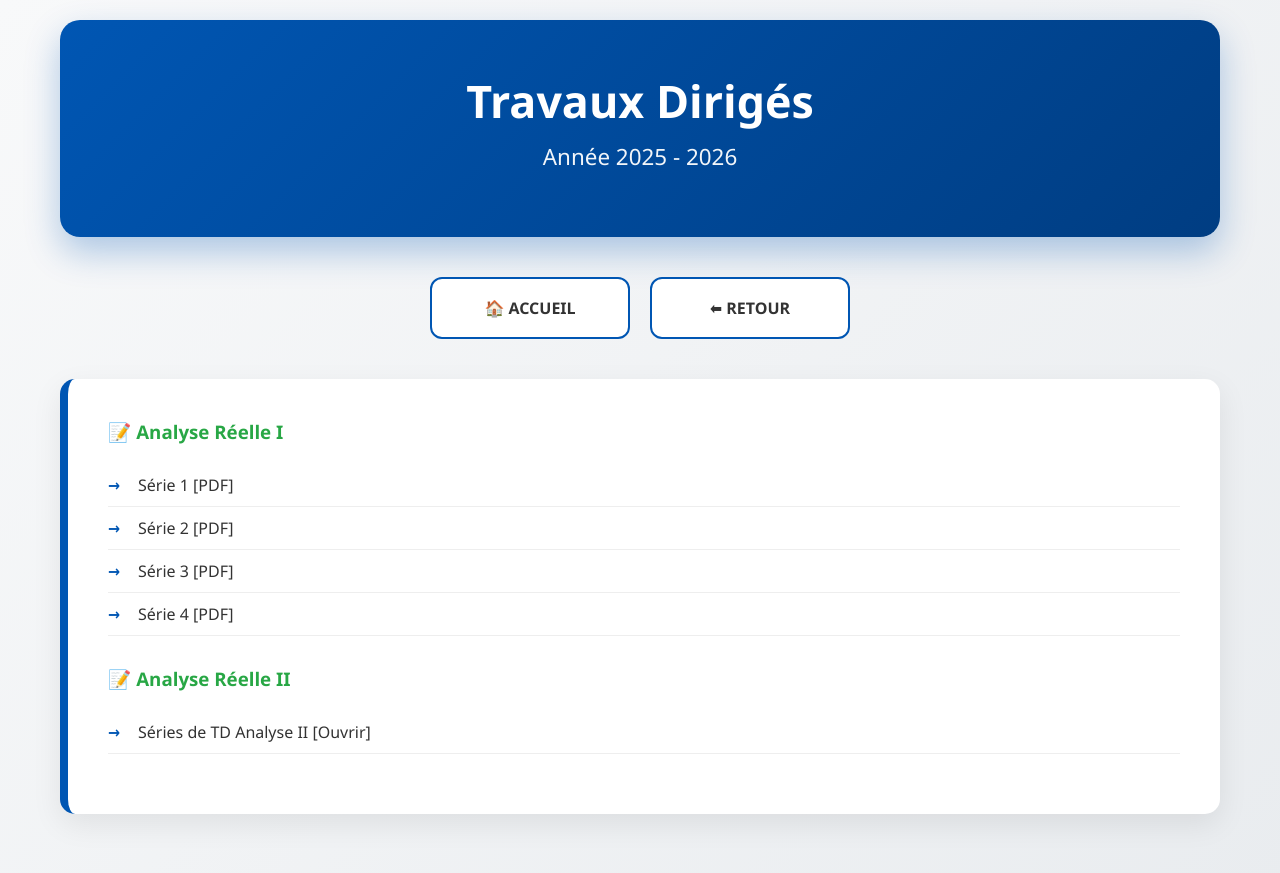
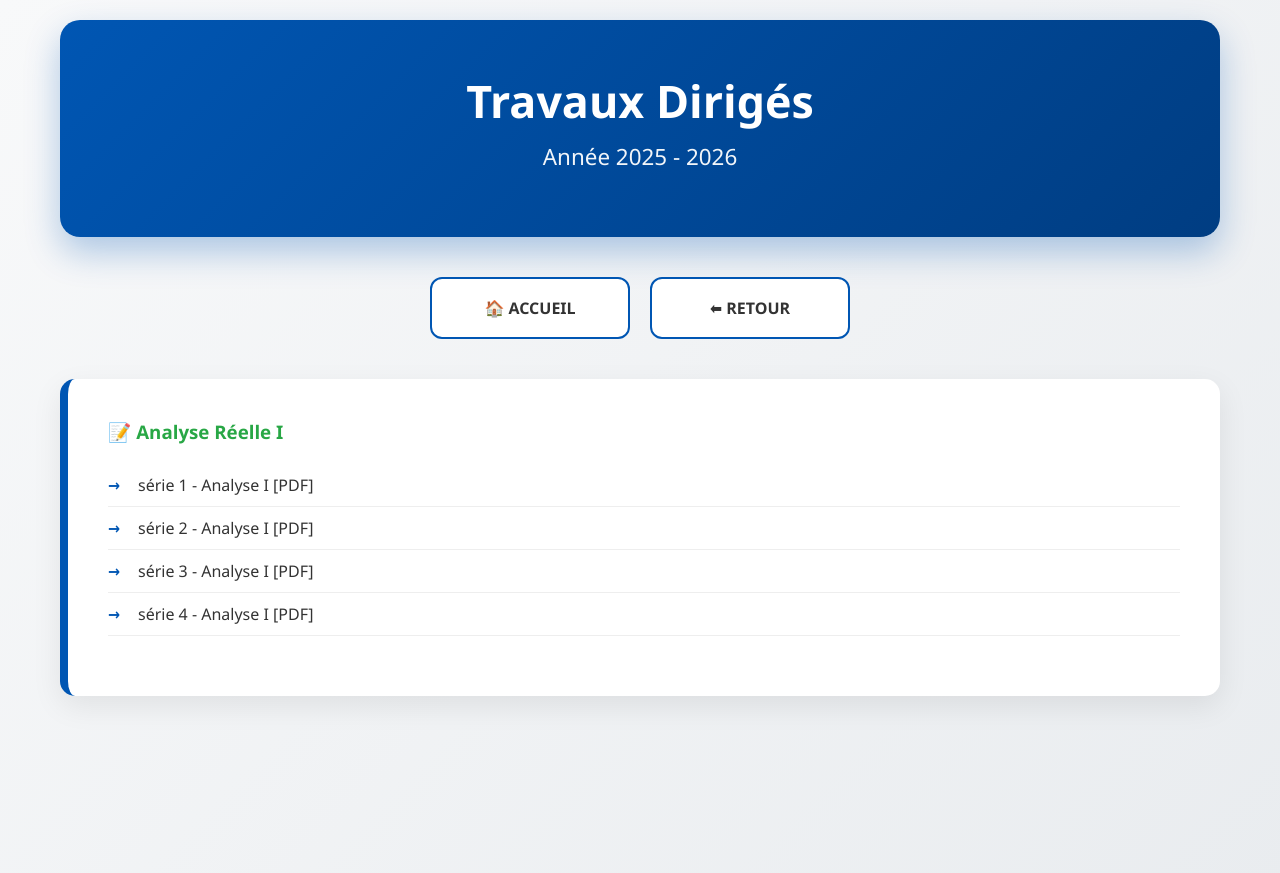
Before and after one commit to mahmoudmath/mahmoudmath.github.io, a Jekyll site: the page td-25-26.html, which Jekyll copies as it is, in a window 1280 px wide. Shown: the top 873 px of the page. Built offline with Jekyll 4.4.1, drawn with Linux system fonts in a browser that asks for light colours.

Commit message:
Update td-25-26.html

```diff
--- a/td-25-26.html
+++ b/td-25-26.html
@@ -18,15 +18,10 @@
         <section class="presentation">
             <h3 style="color: #28a745; margin-bottom: 15px;">📝 Analyse Réelle I</h3>
             <ul class="resource-list">
-                <li>Série 1 <a href="assets/pdf/td1-a1.pdf">[PDF]</a></li>
-                <li>Série 2 <a href="assets/pdf/td2-a1.pdf">[PDF]</a></li>
-                <li>Série 3 <a href="assets/pdf/td3-a1.pdf">[PDF]</a></li>
-                <li>Série 4 <a href="assets/pdf/td4-a1.pdf">[PDF]</a></li>
-            </ul>
-
-            <h3 style="color: #28a745; margin-top: 30px; margin-bottom: 15px;">📝 Analyse Réelle II</h3>
-            <ul class="resource-list">
-                <li>Séries de TD Analyse II <a href="assets/pdf/td-analyse2-2025.pdf">[Ouvrir]</a></li>
+                <li>série 1 - Analyse I <a href="assets/pdf/série1-analyse1-2025-2026.pdf" target="_blank">[PDF]</a></li>
+                <li>série 2 - Analyse I <a href="assets/pdf/série2-analyse1-2025-2026.pdf" target="_blank">[PDF]</a></li>
+                <li>série 3 - Analyse I <a href="assets/pdf/série3-analyse1-2025-2026.pdf" target="_blank">[PDF]</a></li>
+                <li>série 4 - Analyse I <a href="assets/pdf/série4-analyse1-2025-2026.pdf" target="_blank">[PDF]</a></li>
             </ul>
         </section>
     </div>
```
